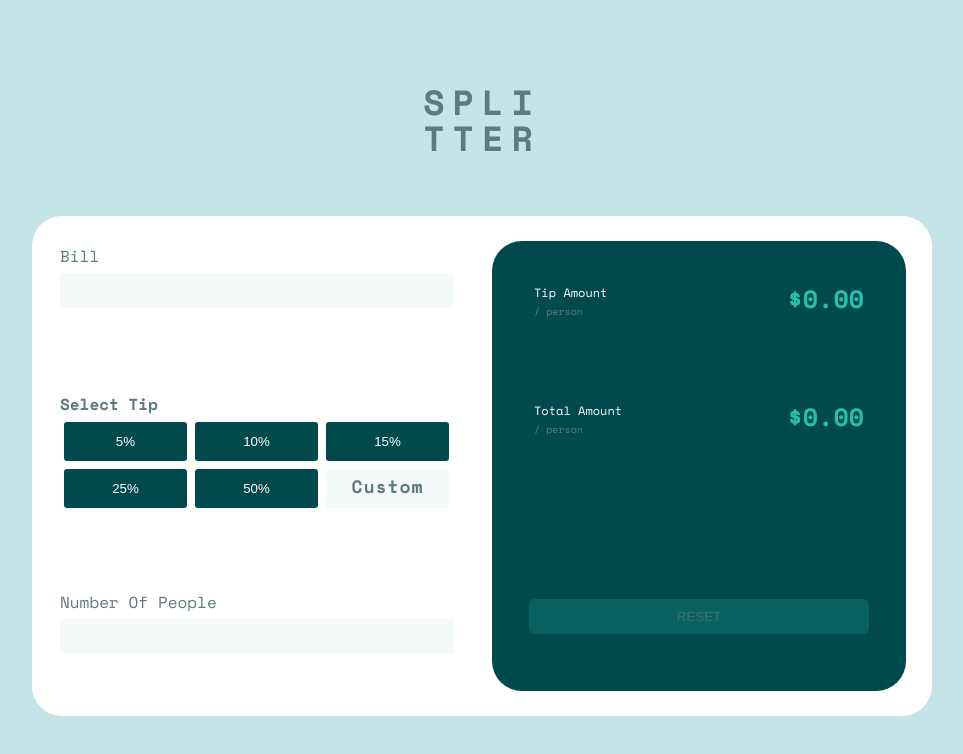
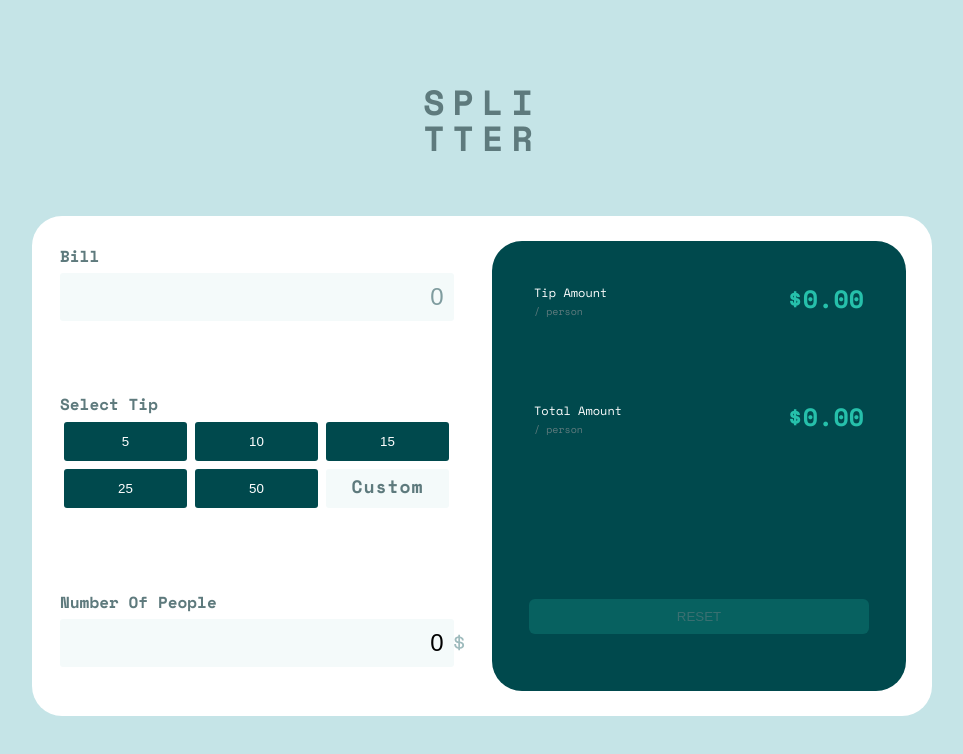
Before and after one commit to Kaayzeer/tip-calc, a React (Create React App) app: page / in a window 1280 px wide. Shown: the top 754 px of the page, without its empty margins (158-1121 px from the left). Built offline with nearby package versions, Linux system fonts and the light colour scheme.

Commit message:
Added states and functionality to the inputs and to the percentage buttons

```diff
--- a/src/App.js
+++ b/src/App.js
@@ -1,6 +1,7 @@
+import { useState } from "react";
+
 //styles
 import "./sass/App.scss";
-import dollar from "./images/icon-dollar.svg";
 
 //components
 import Title from "./components/Title";
@@ -8,20 +9,37 @@ import Form from "./components/Form";
 import Tip from "./components/Tip";
 import Amount from "./components/Amount";
 import Button from "./components/Button";
+import { useEffect } from "react/cjs/react.development";
 
 function App() {
+  const [bill, setBill] = useState("");
+  const [people, setPeople] = useState(0);
+  const { zero, setZero } = useState("");
+  const [tip, setTip] = useState("");
+
+  const handleTip = (percent) => {
+    let num = (percent / 100) * bill;
+    return num;
+  };
+
   return (
     <div className="App">
       <div className="main-container">
         <Title />
         <div className="calc-container">
           <div className="section-1">
-            <Form isPeople={false} />
-            <Tip />
-            <Form isPeople={true} />
+            <Form isPeople={false} setBill={setBill} bill={bill} />
+            <Tip setTip={setTip} handleTip={handleTip} />
+            <Form
+              isPeople={true}
+              setPeople={setPeople}
+              people={people}
+              tip={tip}
+              zero={zero}
+            />
           </div>
           <div className="section-2">
-            <Amount />
+            <Amount bill={bill} tip={tip} people={people} />
             <Button text="reset" />
           </div>
         </div>
--- a/src/components/Amount.js
+++ b/src/components/Amount.js
@@ -1,15 +1,17 @@
-const Amount = () => {
+const Amount = ({ bill, tip, people }) => {
   return (
     <>
       <div className="tip-amount">
         <p className="tip-amount-text">tip amount</p>
         <span className="person">/ person</span>
-        <h1 className="amount">$0.00</h1>
+        <h1 className="amount">{tip ? tip : "$0.00"}</h1>
       </div>
       <div className="total-amount">
         <p className="total-amount-text">total amount</p>
         <span className="person">/ person</span>
-        <h1 className="amount">$0.00</h1>
+        <h1 className="amount">
+          {people ? (people * bill + tip) / people : "$0.00"}
+        </h1>
       </div>
     </>
   );
--- a/src/components/Form.js
+++ b/src/components/Form.js
@@ -1,21 +1,48 @@
-const Form = ({ isPeople }) => {
+import { useState } from "react";
+import dollar from "../images/icon-dollar.svg";
+
+const Form = ({ isPeople, setBill, setPeople, bill, people, tip }) => {
+  const handleChange = (e) => {
+    let value = e.target.value;
+    switch (e.target.name) {
+      case "bill":
+        setBill(value);
+        break;
+      case "people":
+        setPeople(value);
+        break;
+    }
+  };
+
   return (
     <>
-      {isPeople ? (
+      {!isPeople ? (
         <form>
-          <label className="label __text">
-            {" "}
-            Number of People
-            <input type="select" className="input people" />
-          </label>
+          <h1 className="h1">Bill</h1>
+
+          <input
+            name="bill"
+            type="text"
+            className="input-bill"
+            value={bill}
+            onChange={handleChange}
+            placeholder="0"
+          />
         </form>
       ) : (
         <form>
-          <label className="label __text">
-            {" "}
-            Bill
-            <input type="text" className="input bill" />
-          </label>
+          <h1 className="h1">Number of People</h1>
+
+          <span className="zero">{tip ? "Can´t be zero" : null}</span>
+          <input
+            name="people"
+            type="select"
+            className="input-people"
+            value={people}
+            onChange={handleChange}
+            placeholder="0"
+          />
+          <img src={dollar} className="icon" />
         </form>
       )}
     </>
--- a/src/components/Tip.js
+++ b/src/components/Tip.js
@@ -1,10 +1,17 @@
-const Tip = () => {
-  const tipAmount = ["5%", "10%", "15%", "25%", "50%"];
+import { useState, useEffect } from "react";
+
+const Tip = ({ handleTip, setTip }) => {
+  const tipAmount = ["5", "10", "15", "25", "50"];
+
   return (
     <div className="select-tip">
       <h3 className="__text">select tip</h3>
       {tipAmount.map((amount, index) => (
-        <button key={index} className="tip-button">
+        <button
+          key={index}
+          className="tip-button"
+          onClick={() => setTip(handleTip(amount))}
+        >
           {amount}
         </button>
       ))}
--- a/src/sass/abstracts/_variables.scss
+++ b/src/sass/abstracts/_variables.scss
@@ -8,6 +8,7 @@ $color-grey-light-1: rgb(197, 228, 231);
 $color-grey-light-2: rgb(244, 250, 250);
 $color-white: rgb(255, 255, 255);
 $color-black: #000;
+$color-red: #e3507efa;
 
 // GRID
 $grid-width: 114rem;
--- a/src/sass/components/_input.scss
+++ b/src/sass/components/_input.scss
@@ -6,11 +6,40 @@
   background-color: $color-grey-light-2;
   border: none;
   outline: none;
+  text-align: end;
+  font-size: 2.4rem;
+
+  &::placeholder {
+    text-align: end;
+    font-size: 2.4rem;
+    color: $color-primary-grey2;
+  }
 }
 
 form {
+  position: relative;
   height: 10rem;
-  .bill:focus {
-    border: 1px solid $color-grey-light-1;
+  .input-bill {
+    &:focus {
+      border: 2px solid $color-grey-light-1;
+    }
+  }
+  .icon {
+    display: inline-block;
+  }
+
+  .h1 {
+    text-transform: capitalize;
+    font-size: $font-size-default;
+    display: inline-block;
+    width: 75%;
+  }
+
+  .zero {
+    text-transform: none;
+    display: inline-block;
+    text-align: right;
+    color: $color-red;
+    font-size: $font-size-default / 1.5;
   }
 }
--- a/src/sass/pages/_calc.scss
+++ b/src/sass/pages/_calc.scss
@@ -66,9 +66,4 @@
       border-radius: 6px;
     }
   }
-
-  [class$="__text"] {
-    text-transform: capitalize;
-    font-size: $font-size-default;
-  }
 }
--- a/src/sass/pages/_home.scss
+++ b/src/sass/pages/_home.scss
@@ -1,6 +1,11 @@
 .main-container {
   @include flex-column;
   height: 100vh;
+
+  [class$="__text"] {
+    text-transform: capitalize;
+    font-size: $font-size-default;
+  }
 }
 
 [class^="main-title"] {
```
